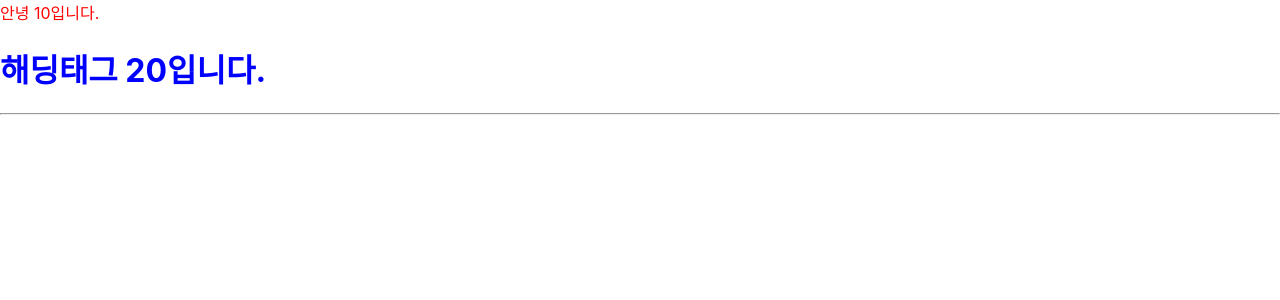
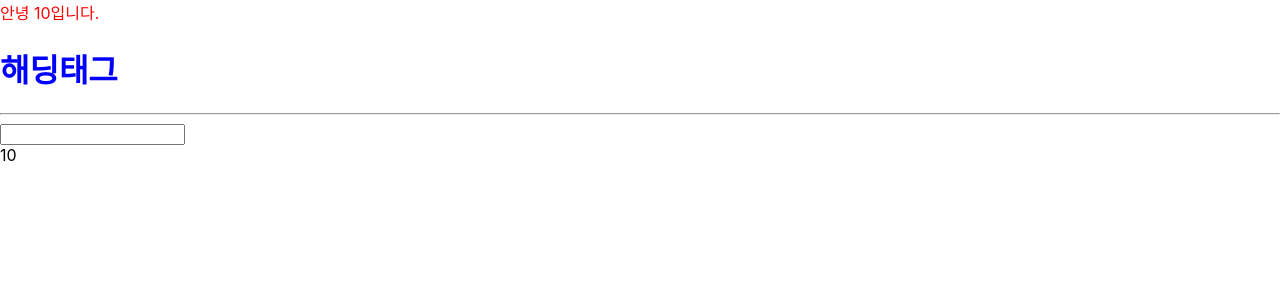
Before and after one commit to junhop0708/my-app, a React (Create React App) app: page / in a window 1280 px wide. Shown: the top 300 px of the page. Built offline with nearby package versions, Linux system fonts and the light colour scheme.

Commit message:
React 기본문법 정리 추가

```diff
--- a/src/App.js
+++ b/src/App.js
@@ -16,7 +16,7 @@ import './App.css';
 //     - 라이브러리 사용 (부트스트랩, component-styled)
 
 let a = 10; // 변수
-const b = 20; // 상수
+const b = [10, 20, 30]; // 상수
 
 // 대괄호 : [], 중괄호 : {}, 소괄호 : ()
 // return 문안에 JSX가 한줄로 작성되어있으면  소괄호() 가 필요없음
@@ -37,6 +37,8 @@ function App() {
       </div>
       <h1 className="box-style">해딩태그 {b === 20 && '20입니다.'}</h1>
       <hr />
+      <input type="text" />
+      <div>{b[0]}</div>
     </div>
   );
 }
```
